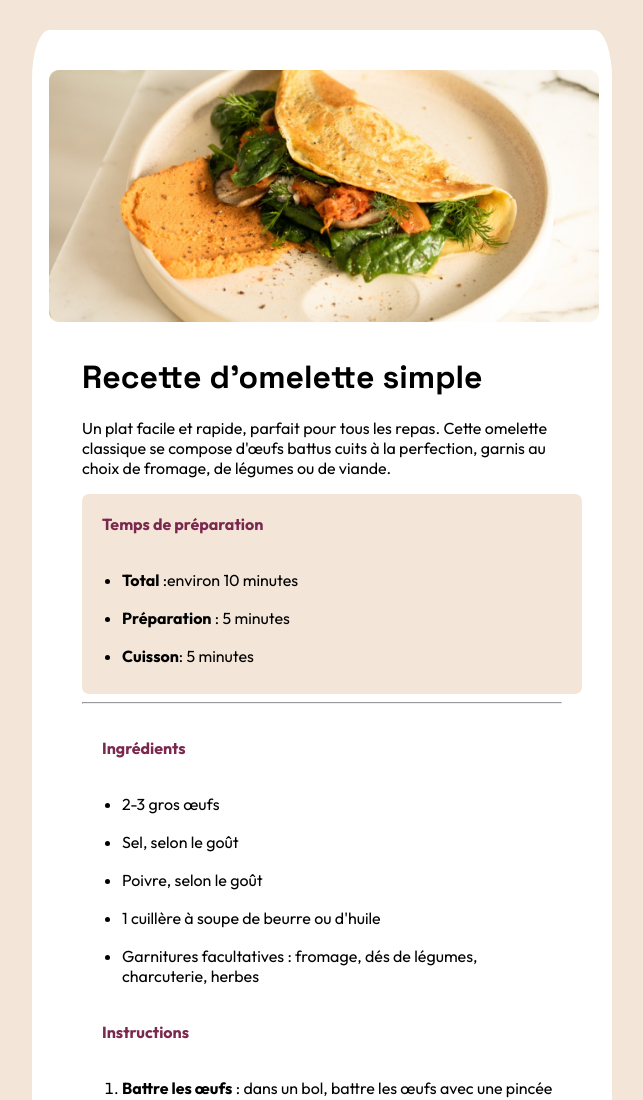
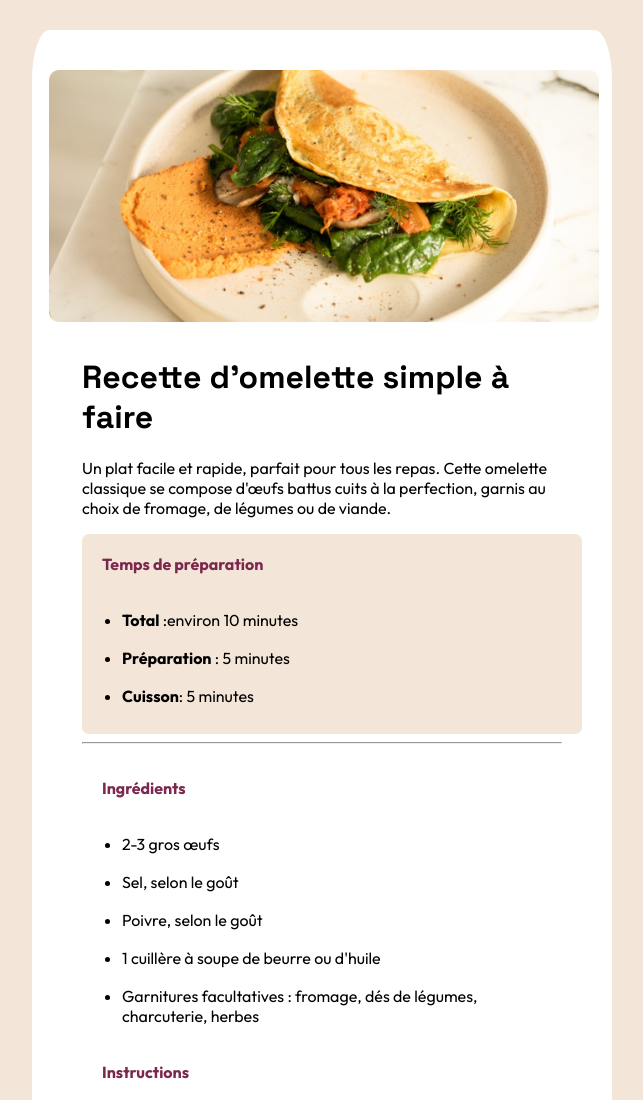
Before and after one commit to Yon3ez/site-recette-de-cuisine, a plain HTML site: page index.html in a window 1280 px wide. Shown: the top 1100 px of the page, without its empty margins (466-1109 px from the left). Drawn offline with Linux system fonts and the light colour scheme.

Commit message:
feat(index): update title

```diff
--- a/index.html
+++ b/index.html
@@ -18,7 +18,7 @@
 	<body>
 		<div>
 			<img src="top-image.png" alt="image de omelette" />
-			<h1>Recette d’omelette simple</h1>
+			<h1>Recette d’omelette simple à faire</h1>
 			<p>
 				Un plat facile et rapide, parfait pour tous les repas. Cette omelette
 				classique se compose d'œufs battus cuits à la perfection, garnis au
```
